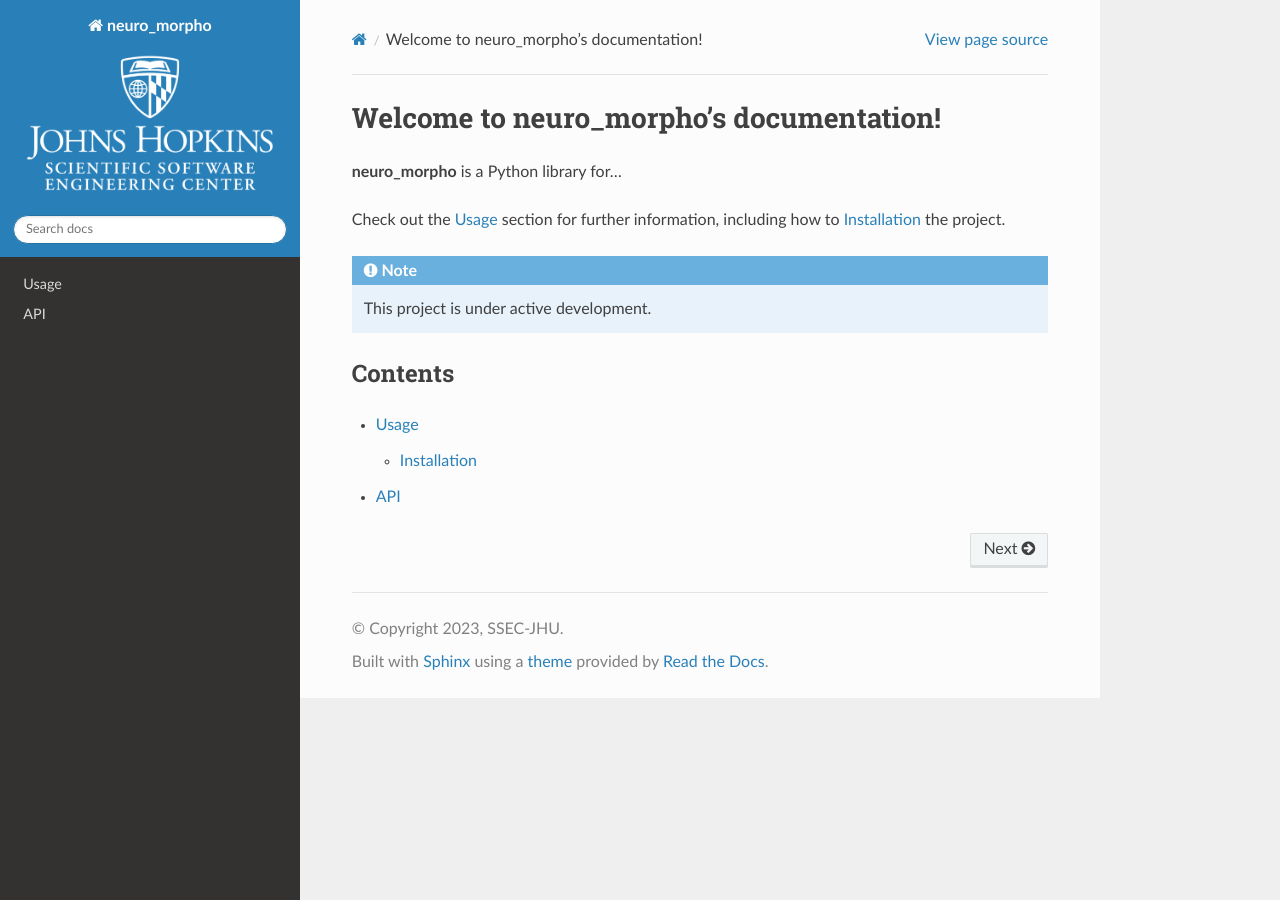
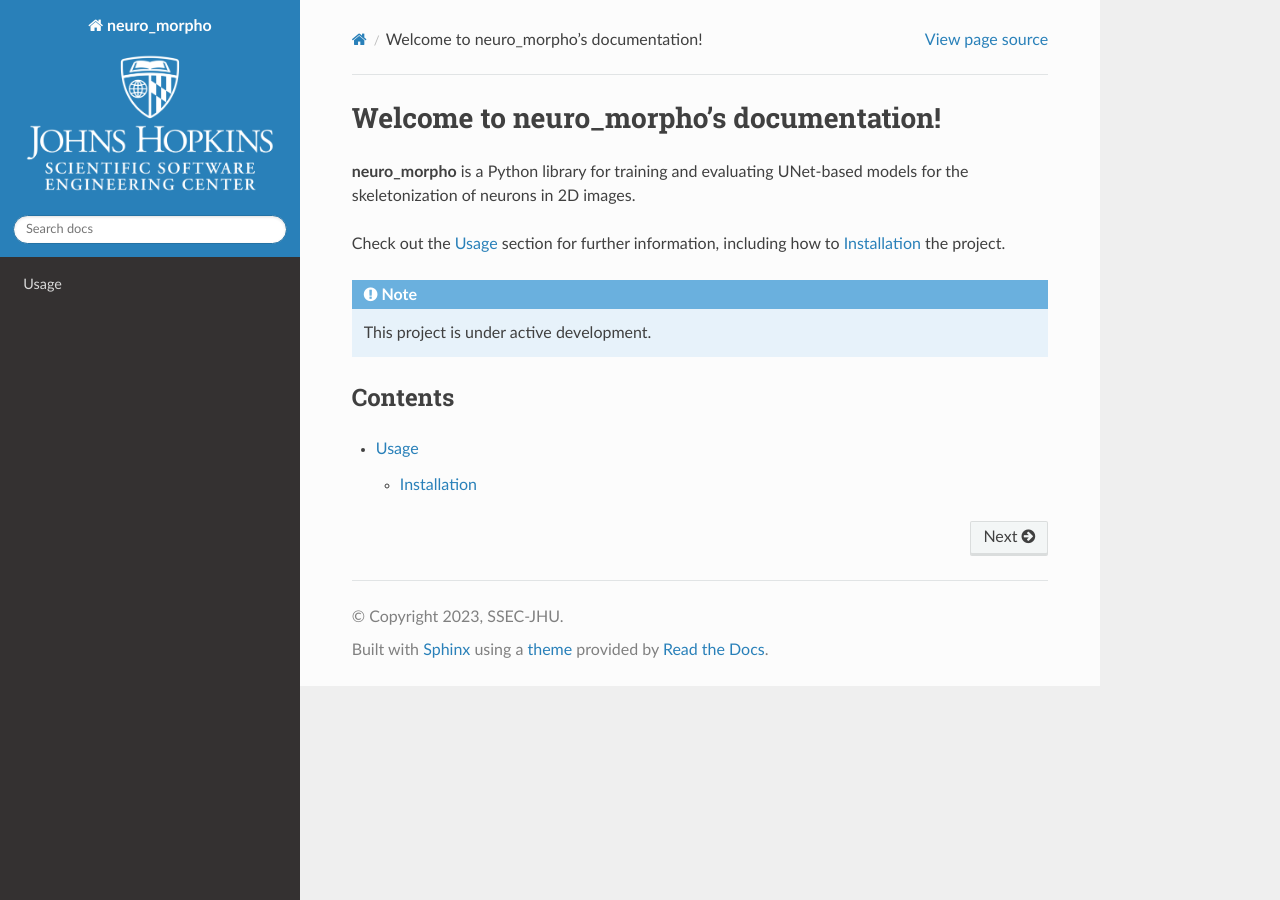
Before and after one commit to ssec-jhu/neuro-morpho, a Sphinx documentation site: the page built from docs/source/index.rst, in a window 1280 px wide. Built offline with Sphinx 7.4.7 and the Read the Docs theme 3.1.0, drawn with Linux system fonts in a browser that asks for light colours; the version number could not be read and is left out.

Commit message:
wip docs with autoapi

```diff
--- a/docs/source/conf.py
+++ b/docs/source/conf.py
@@ -17,6 +17,7 @@
     'sphinx.ext.duration',
     'sphinx.ext.doctest',
     'sphinx.ext.autodoc',
+    'autoapi.extension',
     'sphinx.ext.autosummary',
     'sphinx.ext.intersphinx',
     'sphinx.ext.viewcode',
@@ -30,6 +31,8 @@
 intersphinx_disabled_domains = ['std']
 
 templates_path = ['_templates']
+
+autoapi_dirs = ['../../neuro_morpho']
 
 # -- Options for HTML output
 
--- a/docs/source/index.rst
+++ b/docs/source/index.rst
@@ -1,19 +1,18 @@
 Welcome to neuro_morpho's documentation!
 ==========================================
 
-**neuro_morpho** is a Python library for...
+**neuro_morpho** is a Python library for training and evaluating UNet-based
+models for the skeletonization of neurons in 2D images.
 
 Check out the :doc:`usage` section for further information, including
 how to :ref:`installation` the project.
 
 .. note::
+   This project is under active development.
 
-   This project is under active development.
 
 Contents
 --------
 
 .. toctree::
-
    usage
-   api
--- a/neuro_morpho/__init__.py
+++ b/neuro_morpho/__init__.py
@@ -1,3 +1,4 @@
+"""Skeletonization and analysis of neuron images."""
 __project__ = "neuro_morpho"
 
 try:
```
Also changed, not shown: docs/source/api.rst (deleted, +0 -7 lines), 2 other files.
